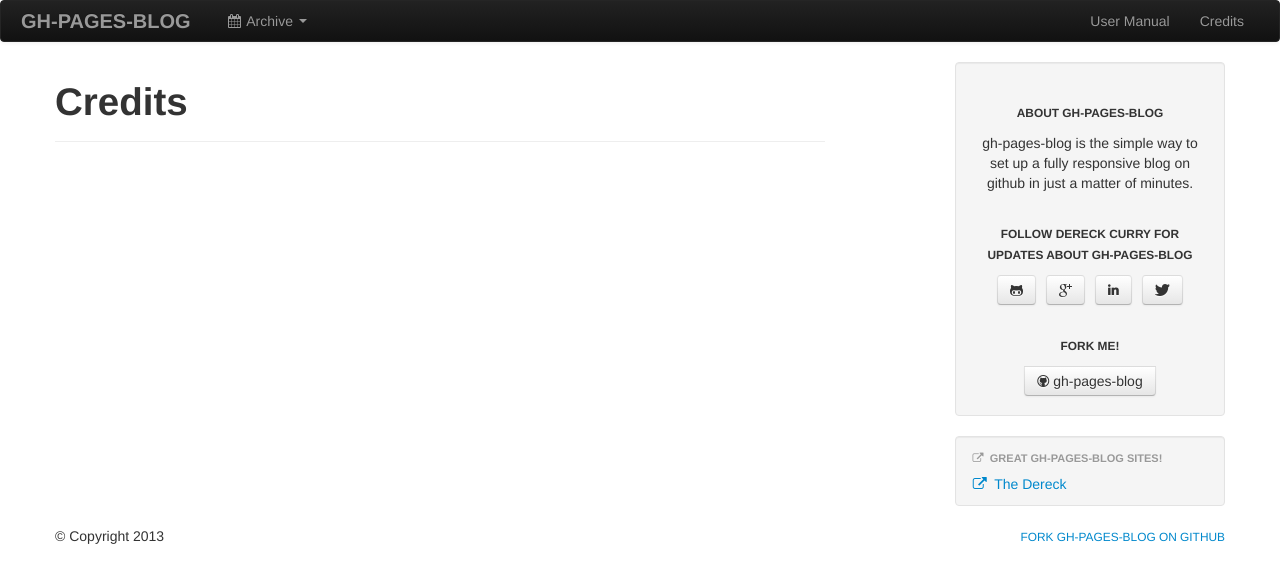
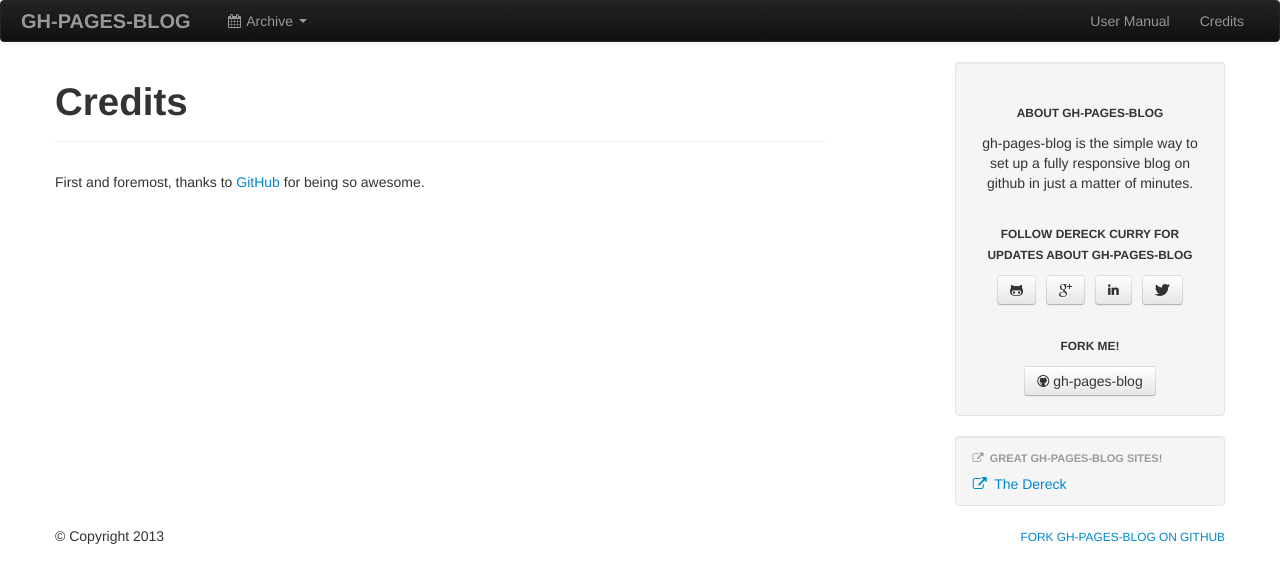
Before and after one commit to thedereck/gh-pages-blog, a Jekyll site: the page built from credits.md, in a window 1280 px wide. Shown: the top 583 px of the page. Built offline with Jekyll 4.4.1, drawn with Linux system fonts in a browser that asks for light colours; comment, search, counter and statistics services are not loaded.

Commit message:
Starting credits.

```diff
--- a/credits.md
+++ b/credits.md
@@ -3,3 +3,5 @@
 title : Credits
 order : 100
 ---
+
+First and foremost, thanks to [GitHub](http://www.github.com) for being so awesome.
```
